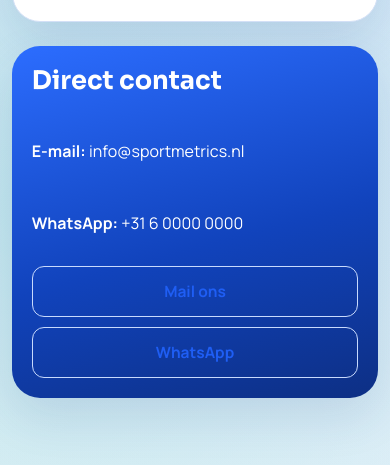
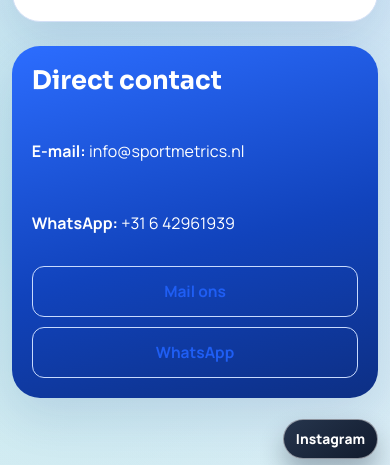
Before and after one commit to SportmetricsNL/web2.0, a plain HTML site: page contact.html in a window 390 px wide. Shown: the part 373-838 px from the top of the page. Drawn offline with Linux system fonts and the light colour scheme.

Commit message:
Update contact details and add floating Instagram link

```diff
--- a/contact.html
+++ b/contact.html
@@ -45,10 +45,10 @@
           <aside class="hero-side">
             <h2>Direct contact</h2>
             <p><strong>E-mail:</strong> info@sportmetrics.nl</p>
-            <p><strong>WhatsApp:</strong> +31 6 0000 0000</p>
+            <p><strong>WhatsApp:</strong> +31 6 42961939</p>
             <div class="links-inline">
               <a class="button button-ghost" href="mailto:info@sportmetrics.nl">Mail ons</a>
-              <a class="button button-ghost" href="https://wa.me/31600000000" target="_blank" rel="noreferrer">WhatsApp</a>
+              <a class="button button-ghost" href="https://wa.me/31642961939" target="_blank" rel="noreferrer">WhatsApp</a>
             </div>
           </aside>
         </div>
@@ -145,6 +145,7 @@
               <div class="form-field full">
                 <button class="button button-primary" type="submit">Verstuur aanvraag</button>
                 <p class="form-hint">Gewenste datum plannen we na je aanvraag. Ik stuur zo snel mogelijk een voorstel terug.</p>
+                <p class="form-hint">Aanvragen worden verwerkt via: info@sportmetrics.nl</p>
                 <p class="form-hint" data-form-status>We reageren binnen 24 uur met een concreet voorstel.</p>
               </div>
             </form>
@@ -192,8 +193,8 @@
             <details class="card" open>
               <summary>Welke tijden zijn mogelijk?</summary>
               <p>
-                Doordeweeks overdag en in de avond op afspraak. Geef in het formulier je voorkeur op, dan plannen we
-                gericht.
+                Doordeweeks en in het weekend op afspraak. Beschikbare tijden communiceren we na je aanvraag, op basis
+                van je voorkeur en planning.
               </p>
             </details>
             <details class="card">
@@ -230,7 +231,7 @@
         <section>
           <h3>Contact</h3>
           <p><a href="mailto:info@sportmetrics.nl">info@sportmetrics.nl</a></p>
-          <p><a href="https://wa.me/31600000000" target="_blank" rel="noreferrer">WhatsApp</a></p>
+          <p><a href="https://wa.me/31642961939" target="_blank" rel="noreferrer">WhatsApp</a></p>
         </section>
       </div>
       <div class="container footer-copy">&copy; <span data-year></span> Sportmetrics.</div>
--- a/script.js
+++ b/script.js
@@ -878,13 +878,25 @@
   yearNode.textContent = String(new Date().getFullYear());
 }
 
+if (!document.querySelector('.floating-instagram')) {
+  const instagramLink = document.createElement('a');
+  instagramLink.className = 'floating-instagram';
+  instagramLink.href = 'https://www.instagram.com/sportmetricsnl/';
+  instagramLink.target = '_blank';
+  instagramLink.rel = 'noreferrer';
+  instagramLink.setAttribute('aria-label', 'Volg Sportmetrics op Instagram');
+  instagramLink.textContent = 'Instagram';
+  document.body.appendChild(instagramLink);
+}
+
 const bookingForm = document.querySelector('[data-booking-form]');
 if (bookingForm) {
   bookingForm.addEventListener('submit', (event) => {
     event.preventDefault();
     const status = bookingForm.querySelector('[data-form-status]');
     if (status) {
-      status.textContent = 'Dank! Je aanvraag is ontvangen. We nemen binnen 24 uur contact met je op.';
+      status.textContent =
+        'Dank! Je aanvraag is ontvangen en doorgestuurd via info@sportmetrics.nl. We nemen binnen 24 uur contact met je op.';
     }
     bookingForm.reset();
   });
--- a/styles.css
+++ b/styles.css
@@ -152,6 +152,32 @@
 .button-sm {
   font-size: 0.9rem;
   padding: 10px 14px;
+}
+
+.floating-instagram {
+  position: fixed;
+  right: 16px;
+  bottom: 16px;
+  z-index: 120;
+  display: inline-flex;
+  align-items: center;
+  justify-content: center;
+  min-height: 44px;
+  padding: 10px 14px;
+  border-radius: 999px;
+  border: 1px solid rgba(255, 255, 255, 0.5);
+  background: linear-gradient(145deg, #26354d 0%, #111b2d 100%);
+  color: #fff;
+  font-size: 0.9rem;
+  font-weight: 800;
+  text-decoration: none;
+  box-shadow: 0 14px 24px rgba(13, 25, 48, 0.3);
+  transition: transform 0.2s ease, box-shadow 0.2s ease;
+}
+
+.floating-instagram:hover {
+  transform: translateY(-2px);
+  box-shadow: 0 16px 28px rgba(13, 25, 48, 0.35);
 }
 
 .page-hero {
@@ -1384,4 +1410,12 @@
   .cp-strip-block {
     height: 44px;
   }
+
+  .floating-instagram {
+    right: 12px;
+    bottom: 12px;
+    min-height: 40px;
+    padding: 8px 12px;
+    font-size: 0.86rem;
+  }
 }
```
Also changed, not shown: aanbod.html (+1 -1 lines), ai-tool.html (+6 -2 lines), critical-power.html (+1 -1 lines), energiesystemen.html (+1 -1 lines), index.html (+1 -1 lines), kernbegrippen.html (+1 -1 lines), methode.html (+2 -1 lines), vo2max.html (+1 -1 lines), vt1.html (+1 -1 lines), vt2.html (+1 -1 lines), zonemodellen.html (+1 -1 lines).
